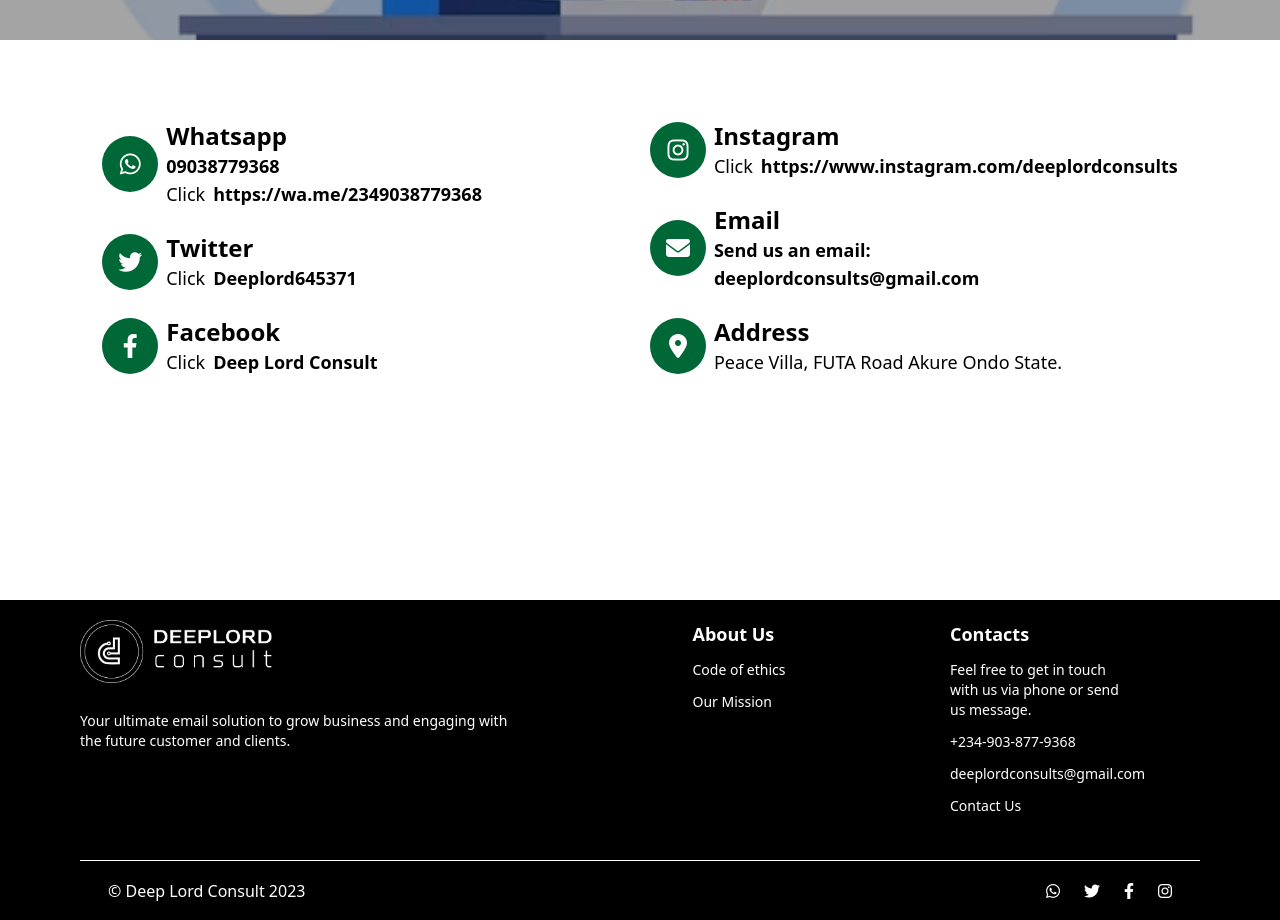
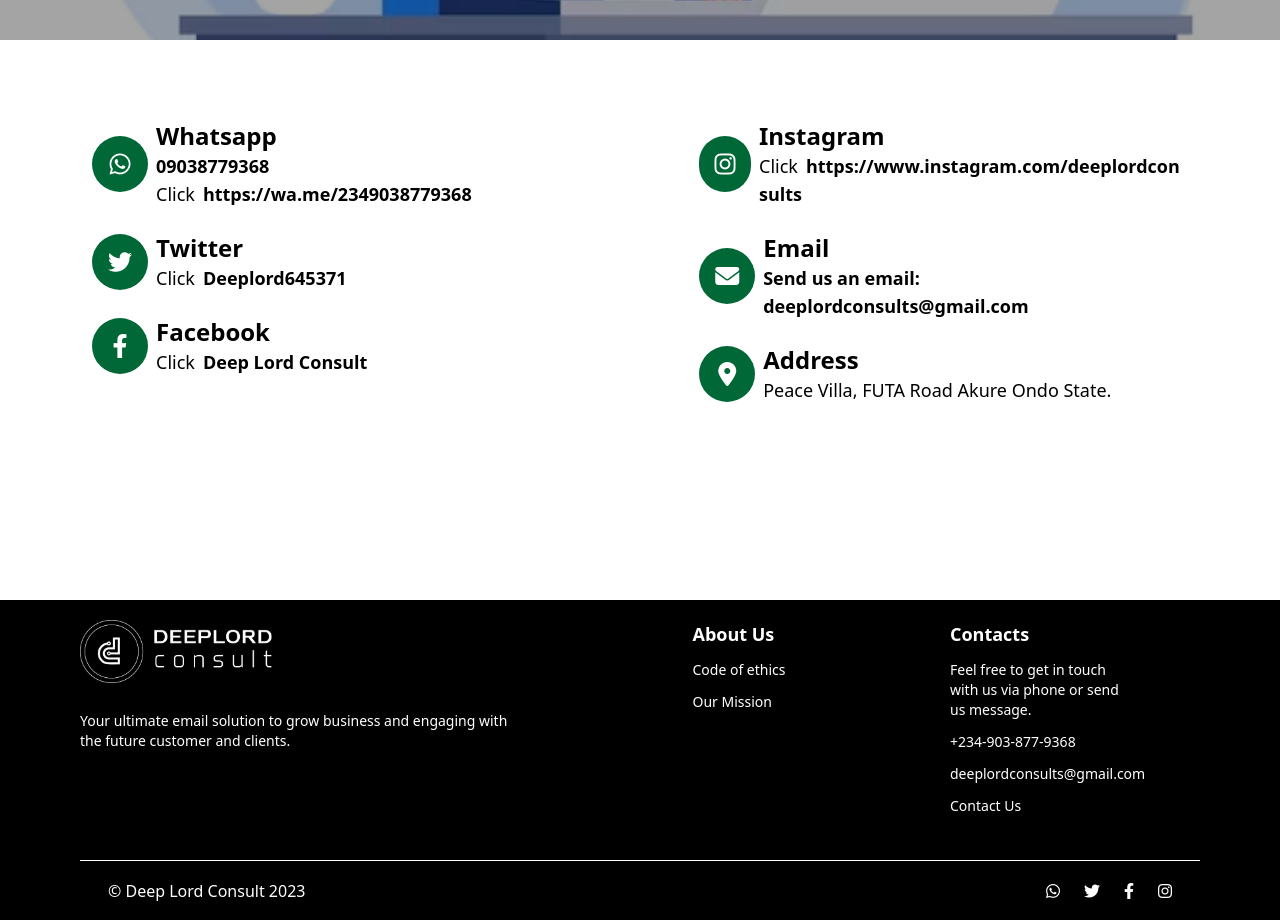
Before and after one commit to Haryomidey/deeplord, a React (Vite) app: page /contact-us in a window 1280 px wide. Shown: the part 600-1520 px from the top of the page. Built offline with nearby package versions, Linux system fonts and the light colour scheme.

Commit message:
feat: did some finishing touches on the website

```diff
--- a/src/components/Navbar.jsx
+++ b/src/components/Navbar.jsx
@@ -38,7 +38,7 @@
         <div className={`w-full h-[80px] px-2 smallest:px-4 mobile:px-8 laptop:px-20 flex items-center fixed z-20 top-0 bg-white shadow `}>
             <div className='flex items-center justify-between w-full'>
                 <div className='smallest:w-[150px] w-[100px] tablet:w-[180px]'>
-                    <Link to ="/"><img src={Logo}/></Link>
+                    <Link to ="/"><img className='w-full select-none' src={Logo}/></Link>
                 </div>
                 <div>
                     <ul className = "desktop:flex items-center gap-10 hidden text-black">
@@ -53,18 +53,18 @@
                 </div>
                 <p className ="desktop:hidden user-select-none">
                     {!isMenuClicked &&
-                    <span className={`material-symbols-outlined cursor-pointer text-3xl text-black `} onClick ={handleMenuOpen}>
+                    <span className={`material-symbols-outlined cursor-pointer text-3xl text-black select-none`} onClick ={handleMenuOpen}>
                         menu
                     </span>
                     }
                 </p>
             </div>
             {/* Mobile and Tablet Navbar */}
-            <div className = {`fixed top-0 w-[100%] h-[100vh] transition-[background] duration-300 ease ${!isMenuClicked ? 'bg-transparent left-[-100%]' : 'bg-[#000000a7] left-0'} right-0 bottom-0`}>
-                {isMenuClicked && <span className={`material-symbols-outlined cursor-pointer mobile:text-2xl smallest:text-xl text-lg text-white absolute small:right-[12px] mobile:right-[30px] right-[10px] top-[30px] bg-[#0000003b] mobile:bg-transparent rounded-full smallest:px-2 smallest:py-[2px] px-1`} onClick ={handleMenuClose}>
+            <div className = {`fixed top-0 left-0 w-[100%] h-[100vh] duration-300 ease ${!isMenuClicked ? 'invisible' : 'bg-[#000000a7] visible'}`}>
+                {isMenuClicked && <span className={`material-symbols-outlined cursor-pointer mobile:text-2xl smallest:text-xl text-lg text-white absolute small:right-[12px] mobile:right-[30px] right-[10px] top-[30px] bg-[#0000003b] mobile:bg-transparent rounded-full smallest:px-2 smallest:py-[2px] px-1 select-none`} onClick ={handleMenuClose}>
                         close
                     </span>}
-                <div className= {`bg-white max-w-[350px] w-[100%] h-full pt-6 pl-5 transition-[margin-left] duration-300 ease ${!isMenuClicked ? 'ml-[-100%]' : 'ml-0'}`} ref={navbarRef}>
+                <div className= {`bg-white max-w-[350px] w-[100%] h-full pt-6 pl-5 transition-[margin-left] duration-300 ease ${!isMenuClicked ? 'ml-[-100%]' : 'ml-[0]'}`} ref={navbarRef}>
                     <div className='smallest:w-[150px] w-[100px] tablet:w-[180px] mb-9'>
                         <Link to ="/"><img src={Logo}/></Link>
                     </div>
--- a/src/pages/ContactUsPage.jsx
+++ b/src/pages/ContactUsPage.jsx
@@ -11,9 +11,10 @@
     <div>
       <div>
         <HeroAndNavBar BackgroundImage={BackgroundImage} content = 'Contact Us' />
-        <div className='min-h-[50vh] my-20'>
-          <div className='flex flex-wrap justify-center desktop:gap-40 gap-10 px-2'>
-            <ul className="">
+        <div className='min-h-[50vh] my-20 px-2 smallest:px-4 mobile:px-8 laptop:px-20'>
+          <div className='flex flex-wrap justify-between gap-10 px-2'>
+
+            <ul className="w-full tablet:w-[45%]">
               <li className='flex items-center gap-2 mb-6 px-1'>
                 <span className='bg-[#006837] text-white laptop:h-14 laptop:w-14 h-10 w-10 rounded-full flex items-center justify-center laptop:text-2xl text-lg'>
                   <i className="cursor-pointer fa-brands fa-whatsapp"></i>
@@ -44,7 +45,7 @@
               </li>
             </ul>
 
-            <ul className="">
+            <ul className="w-full tablet:w-[45%]">
               <li className='flex items-center gap-2 mb-6 px-1'>
                 <span className='bg-[#006837] text-white laptop:h-14 laptop:w-14 h-10 w-10 rounded-full flex items-center justify-center laptop:text-2xl text-lg'>
                   <i className="cursor-pointer fa-brands fa-instagram"></i>
```
